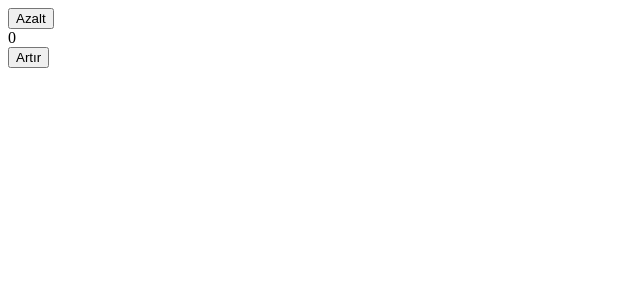
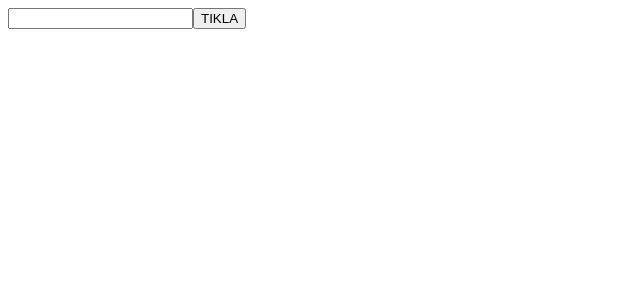
Before and after one commit to enistfkcii/ReactOgrenmeSerisi2, a React (Vite) app: page / in a window 1280 px wide. Shown: the top 300 px of the page, without its empty margins (0-640 px from the left). Built offline with nearby package versions, Linux system fonts and the light colour scheme.

Commit message:
onChange ve map kavramlar

```diff
--- a/src/App.jsx
+++ b/src/App.jsx
@@ -12,17 +12,25 @@ function App() {
 //   setName("react degişti");
 // }
 
-const [count,setCount] = useState(0)
+// const [count,setCount] = useState(0)
 // const decrement = () => {
 //   if(!count < 1){
 //   // setCount(prev => prev - 1) // prev yazmak zorunda değiliz ancak bunun işlevi bi önceki kullandıgımız degeri alıp kullanmak.
 //   setCount(count - 1)
 //   }
 // }
+const [name,setName] = useState("")
+const [data,setData] = useState([])
+console.log(name)
 
-
-
-
+const clickFunc = () => {
+setData(prev => ([...prev,name]))
+setName('');
+}
+const targetFunc = (e) => {
+  setName(e.target.value)
+}
+console.log(data)
   return (
     // <>
     //   <Text1 number={"1"} name={"Enis"}></Text1>
@@ -31,15 +39,26 @@ const [count,setCount] = useState(0)
     //   <Button name={"Artır"}></Button>
     //   <Button name={"Azalt"}></Button>
     // </>
+    // <>
+    // {/* <div onClick={clickFunc}>
+    // {name}
+    // </div> */}
+    // {/* <Button name={"Azalt"} onClick={() => setCount(count - 1)}></Button> */}
+    // {/* <button onClick={decrement}>Azalt</button> */}
+    // {/* <div>{count}</div>
+    // <Button name={"Artır"} onClick={() => setCount(count + 1)}></Button> */}
+    // {/* <button onClick={() => setCount(count+1)}>Artır</button> */}
+    // </>
     <>
-    {/* <div onClick={clickFunc}>
-    {name}
-    </div> */}
-    <Button name={"Azalt"} onClick={() => setCount(count - 1)}></Button>
-    {/* <button onClick={decrement}>Azalt</button> */}
-    <div>{count}</div>
-    <Button name={"Artır"} onClick={() => setCount(count + 1)}></Button>
-    {/* <button onClick={() => setCount(count+1)}>Artır</button> */}
+    <input value={name} type="text" onChange={targetFunc}></input>
+    <button onClick={clickFunc}>TIKLA</button>
+    <div>
+    {
+    data.map((dt,i) => (
+      <div key={i}>{dt}</div>
+    ))
+    }
+    </div>
     </>
   )
 }
```
